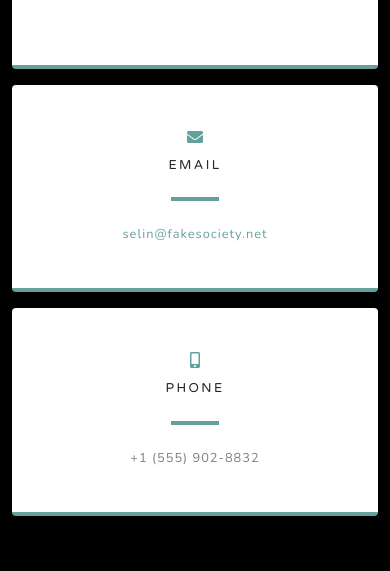
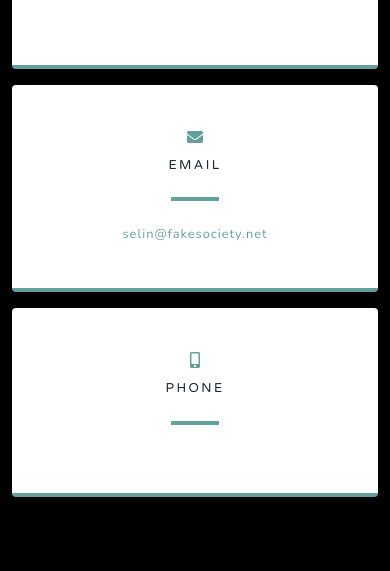
Before and after one commit to Erwan-ui/fakesocietyrecords, a plain HTML site: page startbootstrap-grayscale-gh-pages/index.html in a window 390 px wide. Shown: the part 8917-9488 px from the top of the page. Drawn offline with nearby package versions, Linux system fonts and the light colour scheme.

Commit message:
changed phone

```diff
--- a/startbootstrap-grayscale-gh-pages/index.html
+++ b/startbootstrap-grayscale-gh-pages/index.html
@@ -609,7 +609,7 @@
                 <i class="fas fa-mobile-alt text-primary mb-2"></i>
                 <h4 class="text-uppercase m-0">Phone</h4>
                 <hr class="my-4" />
-                <div class="small text-black-50">+1 (555) 902-8832</div>
+                <div class="small text-black-50"></div>
               </div>
             </div>
           </div>
```
